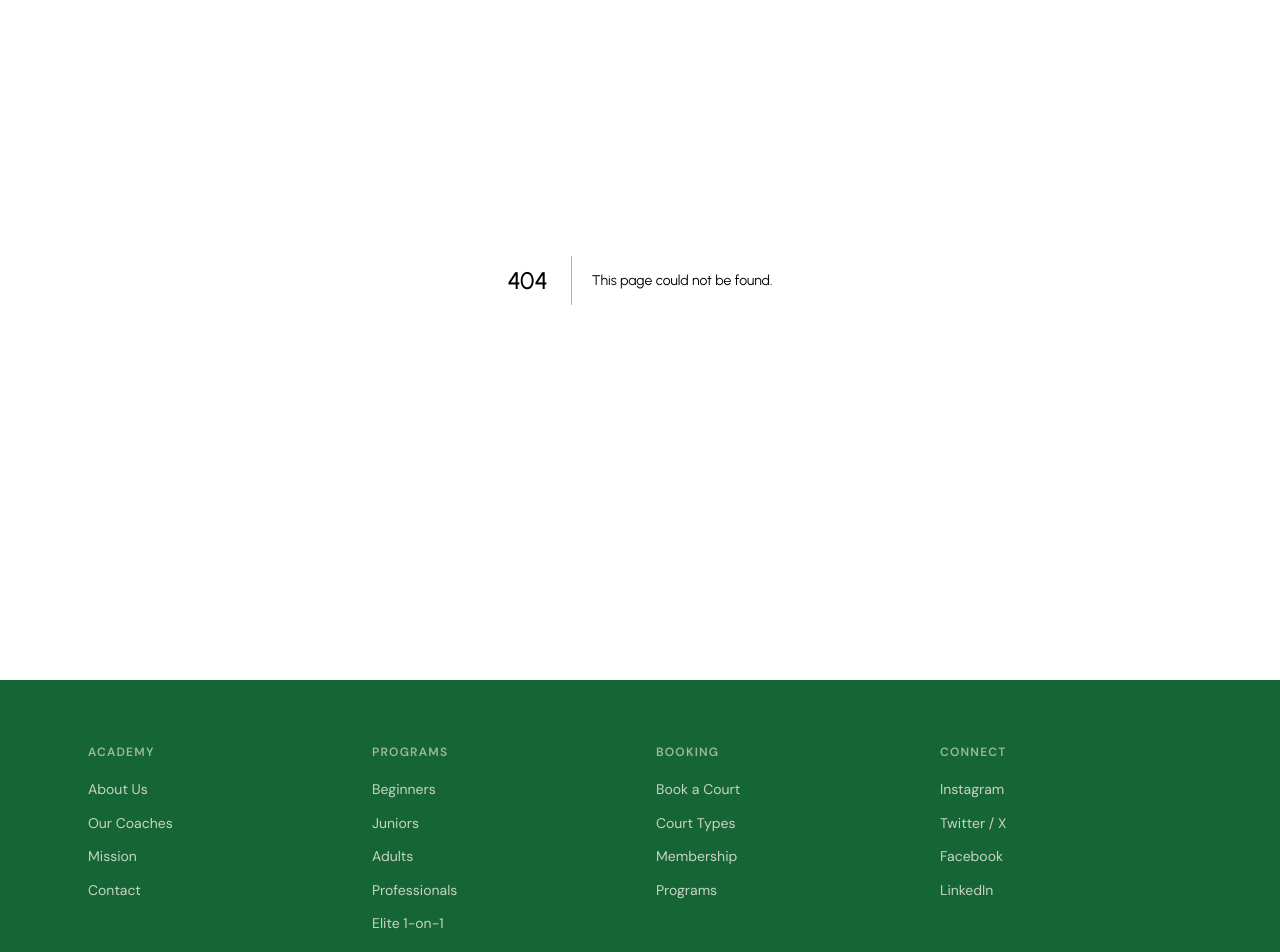
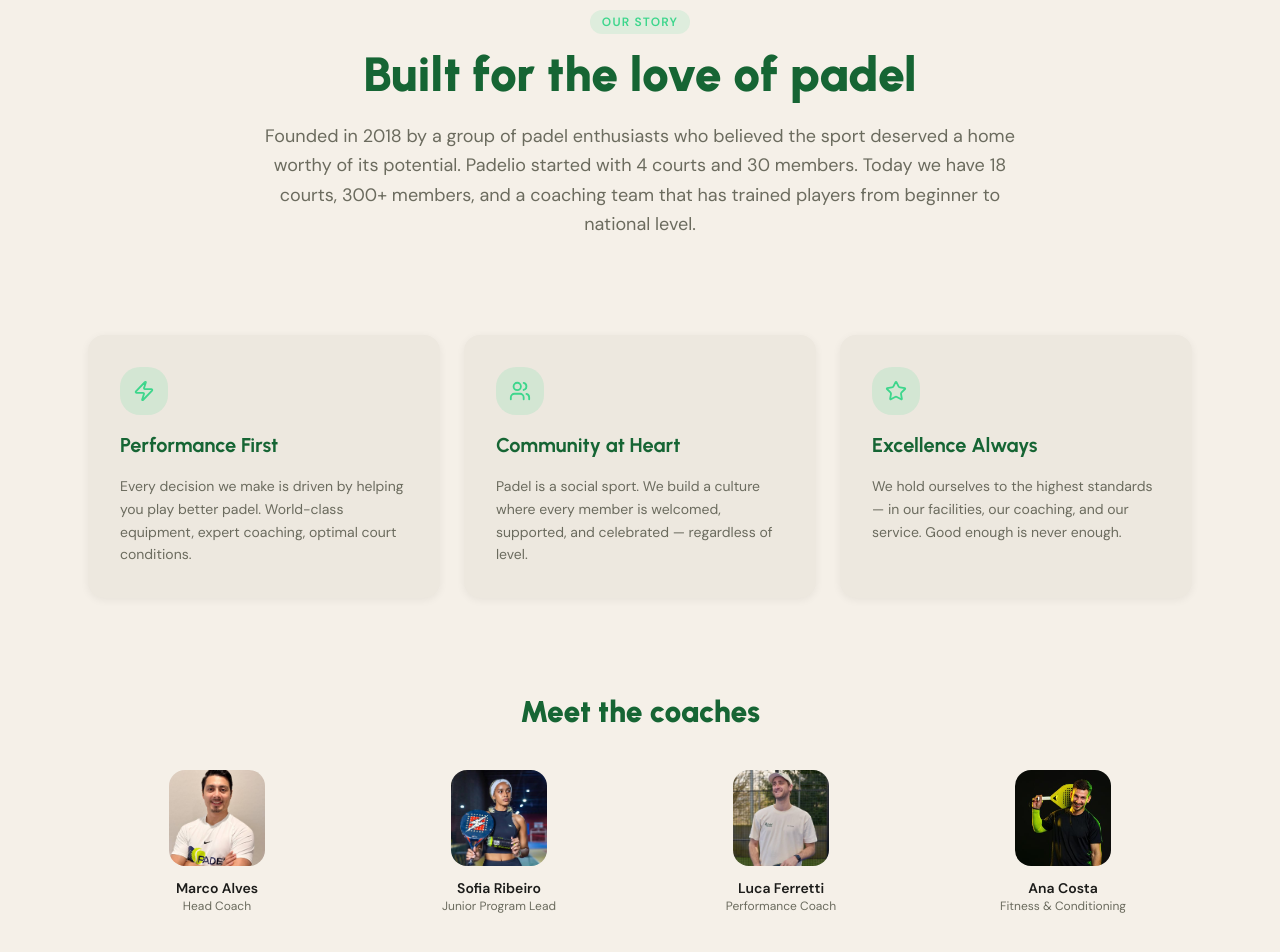
Before and after one commit to Sqwizx/padelio, a Next.js app: page /about in a window 1280 px wide. Before the commit this address had no page. Shown: the part 120-1072 px from the top of the page. Built offline with nearby package versions, Linux system fonts and the light colour scheme.

Commit message:
feat: about page with mission, values, and coaches grid

```diff
--- /dev/null
+++ b/app/about/page.tsx
@@ -0,0 +1,85 @@
+'use client';
+import { useRef } from 'react';
+import { useGSAP } from '@gsap/react';
+import { gsap } from '../../lib/gsap';
+import { Zap, Users, Star } from 'lucide-react';
+
+const values = [
+  { Icon: Zap, title: 'Performance First', desc: 'Every decision we make is driven by helping you play better padel. World-class equipment, expert coaching, optimal court conditions.' },
+  { Icon: Users, title: 'Community at Heart', desc: 'Padel is a social sport. We build a culture where every member is welcomed, supported, and celebrated — regardless of level.' },
+  { Icon: Star, title: 'Excellence Always', desc: 'We hold ourselves to the highest standards — in our facilities, our coaching, and our service. Good enough is never enough.' },
+];
+
+const coaches = [
+  { name: 'Marco Alves', role: 'Head Coach', img: '/coach-1.jpg' },
+  { name: 'Sofia Ribeiro', role: 'Junior Program Lead', img: '/coach-2.jpg' },
+  { name: 'Luca Ferretti', role: 'Performance Coach', img: '/coach-3.jpg' },
+  { name: 'Ana Costa', role: 'Fitness & Conditioning', img: '/coach-4.jpg' },
+];
+
+export default function AboutPage() {
+  const ref = useRef<HTMLDivElement>(null);
+  useGSAP(() => {
+    const mm = gsap.matchMedia();
+    mm.add('(prefers-reduced-motion: no-preference)', () => {
+      gsap.fromTo(ref.current!.querySelectorAll('.reveal'),
+        { y: 40, opacity: 0 },
+        { y: 0, opacity: 1, stagger: 0.1, duration: 0.7, ease: 'power2.out',
+          scrollTrigger: { trigger: ref.current, start: 'top 85%', once: true } }
+      );
+    });
+  }, { scope: ref });
+
+  return (
+    <div className="pt-32 pb-24" style={{ background: 'var(--color-bg)' }}>
+      <div className="max-w-6xl mx-auto px-6">
+        {/* Mission */}
+        <div id="mission" className="text-center mb-24 max-w-3xl mx-auto">
+          <span className="text-xs font-semibold uppercase tracking-widest px-3 py-1 rounded-full mb-4 inline-block"
+            style={{ background: 'rgba(61,214,140,0.12)', color: '#3DD68C' }}>
+            Our Story
+          </span>
+          <h1 className="text-5xl font-black mb-6" style={{ fontFamily: 'var(--font-display)', color: '#166534' }}>
+            Built for the love of padel
+          </h1>
+          <p className="text-lg leading-relaxed" style={{ color: 'var(--color-muted)' }}>
+            Founded in 2018 by a group of padel enthusiasts who believed the sport deserved a home worthy of its potential. Padelio started with 4 courts and 30 members. Today we have 18 courts, 300+ members, and a coaching team that has trained players from beginner to national level.
+          </p>
+        </div>
+
+        {/* Values */}
+        <div ref={ref} className="grid md:grid-cols-3 gap-6 mb-24">
+          {values.map(({ Icon, title, desc }) => (
+            <div key={title} className="reveal p-8 rounded-2xl flex flex-col gap-4"
+              style={{ background: 'var(--color-surface)', boxShadow: 'var(--shadow-soft)' }}>
+              <div className="w-12 h-12 rounded-xl flex items-center justify-center"
+                style={{ background: 'rgba(61,214,140,0.15)' }}>
+                <Icon size={22} style={{ color: '#3DD68C' }} />
+              </div>
+              <h3 className="text-xl font-bold" style={{ fontFamily: 'var(--font-display)', color: '#166534' }}>{title}</h3>
+              <p className="text-sm leading-relaxed" style={{ color: 'var(--color-muted)' }}>{desc}</p>
+            </div>
+          ))}
+        </div>
+
+        {/* Coaches */}
+        <div id="coaches">
+          <h2 className="text-3xl font-black mb-10 text-center" style={{ fontFamily: 'var(--font-display)', color: '#166534' }}>
+            Meet the coaches
+          </h2>
+          <div className="grid grid-cols-2 md:grid-cols-4 gap-6">
+            {coaches.map((c) => (
+              <div key={c.name} className="flex flex-col items-center gap-3 text-center">
+                <img src={c.img} alt={c.name} className="w-24 h-24 rounded-2xl object-cover" />
+                <div>
+                  <p className="font-bold text-sm">{c.name}</p>
+                  <p className="text-xs" style={{ color: 'var(--color-muted)' }}>{c.role}</p>
+                </div>
+              </div>
+            ))}
+          </div>
+        </div>
+      </div>
+    </div>
+  );
+}
```
